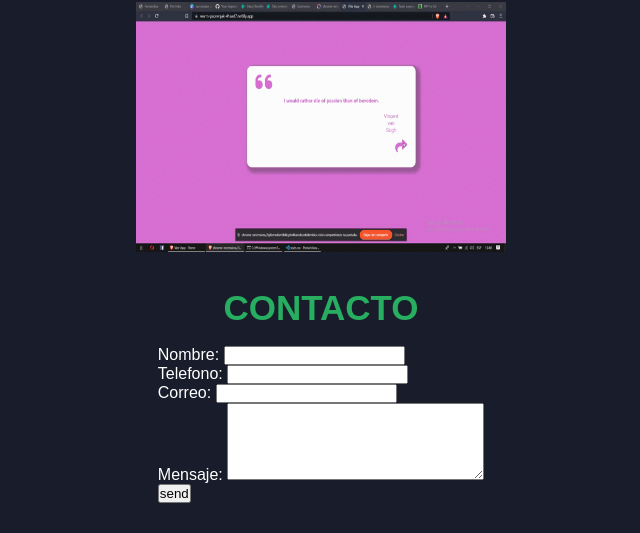
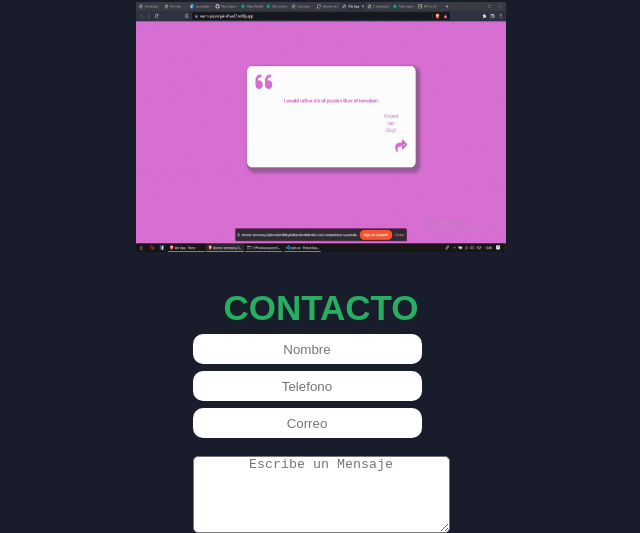
Before and after one commit to erickseis/Portafolios, a website built with Vite: page index.html in a window 1280 px wide. Shown: the part 4699-5232 px from the top of the page, without its empty margins (319-959 px from the left). Built offline with nearby package versions, Linux system fonts and the light colour scheme.

Commit message:
3ra carga

```diff
--- a/index.html
+++ b/index.html
@@ -160,20 +160,40 @@
   <h1>CONTACTO</h1>
   <br>
 <form class="Form" name="contact" netlify>
-<label for="name">Nombre:</label>
-<input type="text" name="name" id="name"/>
+<label for="name"></label>
+<input
+ type="text"
+name="name"
+id="name"
+placeholder="Nombre"
+/>
 <br>
-<label for="phone">Telefono:</label>
-<input type="text" name="phone" id="phone"/>
+<label for="phone"></label>
+<input
+type="text"
+ name="phone"
+ id="phone"
+ placeholder="Telefono"
+ />
 <br>
-<label for="email">Correo:</label>
-<input type="text" name="email" id="email"/>
+<label for="email"></label>
+<input
+type="text"
+name="email"
+id="email"
+placeholder="Correo"
+/>
 <br>
-<label for="message">Mensaje:</label>
-<textarea name="message" id="message" cols="30" rows="5"></textarea>
+<label for="message"></label>
+<textarea
+name="message" i
+d="message"
+cols="30" rows="5"
+placeholder="Escribe un Mensaje"
+></textarea>
 <br>
-<p>
-  <button type="submit">send</button>
+<p >
+  <button class="btn-form" type="submit"><i class="fa-solid fa-paper-plane"></i></button>
 </p>
 </form>
 <br>
--- a/src/style/style.css
+++ b/src/style/style.css
@@ -292,3 +292,27 @@
 .form-container p i{
   font-size: 100px;
 }
+.Form{
+    display: grid;
+}
+input{
+    width: 229px;
+    height: 30px;
+    background-color: #ffffff;
+    border-radius: 10px;
+    border: none;
+    text-align: center;
+    margin-top: -.7rem;
+
+}
+
+textarea{
+    border-radius: 5px;
+    text-align: center;
+
+}
+.btn-form{
+    background-color: transparent;
+    border: none;
+
+}
```
